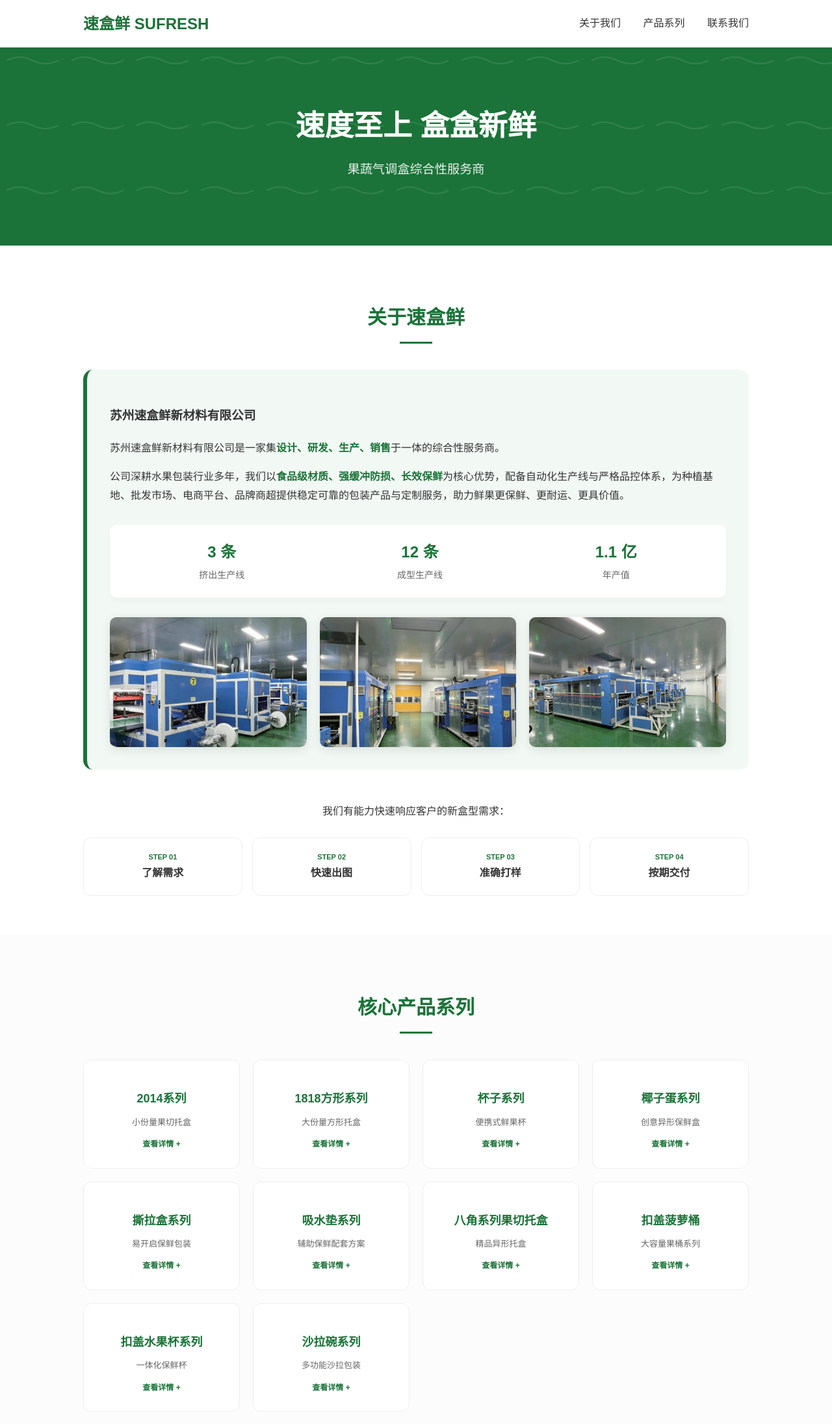
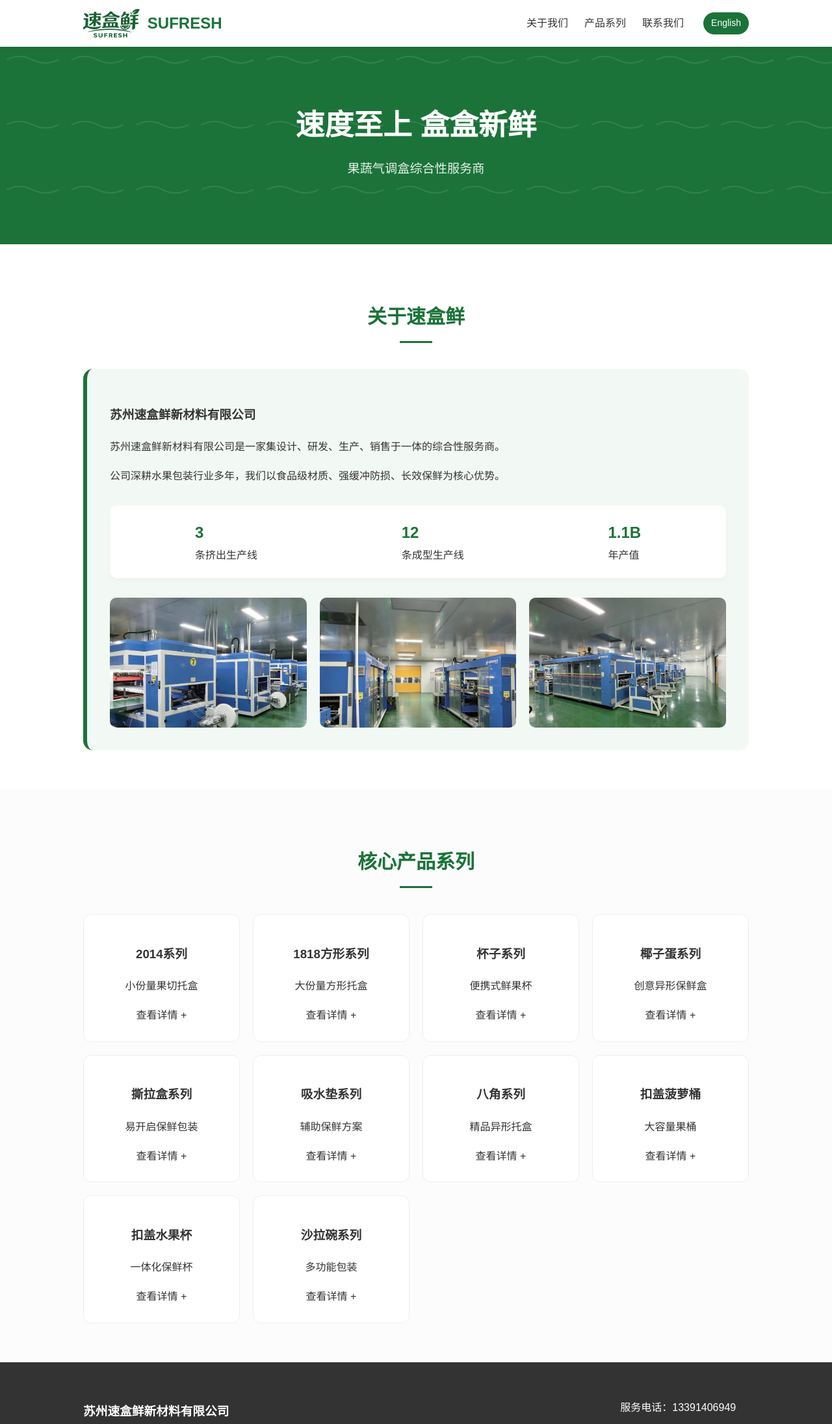
Before and after one commit to tshu9863/tshu9863.github.io, a plain HTML site: page sufresh-web/index.html in a window 1280 px wide. Shown: the top 2192 px of the page at 65% size. Drawn offline with Linux system fonts and the light colour scheme.

Commit message:
Add files via upload

```diff
--- a/sufresh-web/index.html
+++ b/sufresh-web/index.html
@@ -7,8 +7,8 @@
     <style>
         /* --- 全局样式 & 品牌色彩 --- */
         :root {
-            --primary-green: #1B7339; /* 品牌主绿 */
-            --light-green: #f2f9f4;   /* 浅绿背景 */
+            --primary-green: #1B7339;
+            --light-green: #f2f9f4;
             --text-dark: #333;
             --text-gray: #666;
             --transition: all 0.3s ease;
@@ -25,7 +25,7 @@
         /* --- 导航栏 --- */
         header {
             background: #fff;
-            padding: 15px 10%;
+            padding: 12px 10%;
             display: flex;
             justify-content: space-between;
             align-items: center;
@@ -34,9 +34,38 @@
             top: 0;
             z-index: 1000;
         }
-        .logo { font-size: 24px; font-weight: bold; color: var(--primary-green); text-decoration: none; }
-        nav a { margin-left: 30px; text-decoration: none; color: var(--text-dark); font-weight: 500; transition: var(--transition); }
+
+        /* Logo 容器 */
+        .logo-wrapper {
+            display: flex;
+            align-items: center;
+            text-decoration: none;
+            gap: 12px;
+        }
+        .logo-img {
+            height: 48px; /* 调整后的专业高度 */
+            width: auto;
+            object-fit: contain;
+        }
+        .logo-text {
+            font-size: 24px;
+            font-weight: bold;
+            color: var(--primary-green);
+            margin: 0;
+        }
+
+        nav { display: flex; align-items: center; }
+        nav a { margin-left: 25px; text-decoration: none; color: var(--text-dark); font-weight: 500; transition: var(--transition); cursor: pointer; }
         nav a:hover { color: var(--primary-green); }
+
+        .lang-switch {
+            background: var(--primary-green);
+            color: white !important;
+            padding: 4px 12px;
+            border-radius: 20px;
+            font-size: 14px;
+            margin-left: 30px;
+        }
 
         /* --- Hero 区域 --- */
         .hero {
@@ -49,13 +78,12 @@
         .hero h1 { font-size: 2.8rem; margin: 0; }
         .hero p { font-size: 1.2rem; opacity: 0.9; margin-top: 10px; }
 
-        /* --- 通用板块设置 --- */
+        /* --- 通用板块 --- */
         section { padding: 60px 10%; }
         .section-title { text-align: center; margin-bottom: 40px; color: var(--primary-green); }
         .section-title h2 { font-size: 30px; margin-bottom: 10px; }
         .section-title::after { content: ""; width: 50px; height: 3px; background: var(--primary-green); display: block; margin: 0 auto; }
 
-        /* --- 关于我们板块 --- */
         .about-content {
             max-width: 1000px;
             margin: 0 auto;
@@ -64,9 +92,7 @@
             border-radius: 15px;
             border-left: 6px solid var(--primary-green);
         }
-        .highlight { color: var(--primary-green); font-weight: bold; }
 
-        /* 规模数据样式 */
         .factory-stats {
             display: flex;
             justify-content: space-around;
@@ -76,11 +102,8 @@
             border-radius: 10px;
             box-shadow: 0 4px 10px rgba(0,0,0,0.03);
         }
-        .stat-item { text-align: center; }
         .stat-value { display: block; font-size: 24px; font-weight: bold; color: var(--primary-green); }
-        .stat-label { font-size: 14px; color: #666; }
 
-        /* 关于我们-图片组 */
         .about-images {
             display: grid;
             grid-template-columns: repeat(auto-fit, minmax(250px, 1fr));
@@ -88,33 +111,18 @@
             margin-top: 30px;
         }
         .about-images img {
-            width: 100%;
-            height: 200px;
-            object-fit: cover;
-            border-radius: 10px;
-            box-shadow: 0 4px 15px rgba(0,0,0,0.1);
+            width: 100%; height: 200px; object-fit: cover; border-radius: 10px;
         }
 
-        /* 响应流程 */
-        .step-section { margin-top: 50px; text-align: center; }
         .steps-grid {
             display: grid;
             grid-template-columns: repeat(auto-fit, minmax(140px, 1fr));
             gap: 15px;
             margin-top: 25px;
         }
-        .step-card {
-            background: #fff;
-            padding: 20px;
-            border-radius: 12px;
-            border: 1px solid #eee;
-            transition: var(--transition);
-        }
-        .step-card:hover { transform: translateY(-5px); border-color: var(--primary-green); }
-        .step-num { font-size: 11px; color: var(--primary-green); font-weight: bold; display: block; }
-        .step-name { font-weight: bold; font-size: 16px; }
+        .step-card { background: #fff; padding: 20px; border-radius: 12px; border: 1px solid #eee; text-align: center; }
 
-        /* --- 产品系列板块 --- */
+        /* --- 产品系列 --- */
         #products { background-color: #fcfcfc; }
         .product-grid {
             display: grid;
@@ -122,146 +130,85 @@
             gap: 20px;
         }
         .card {
-            background: #fff;
-            border: 1px solid #eee;
-            padding: 25px;
-            border-radius: 12px;
-            text-align: center;
-            cursor: pointer;
-            transition: var(--transition);
+            background: #fff; border: 1px solid #eee; padding: 25px; border-radius: 12px;
+            text-align: center; cursor: pointer; transition: var(--transition);
         }
-        .card:hover {
-            transform: translateY(-8px);
-            border-color: var(--primary-green);
-            box-shadow: 0 8px 20px rgba(0,0,0,0.08);
-        }
-        .card h3 { color: var(--primary-green); margin-bottom: 8px; font-size: 18px; }
-        .card p { font-size: 13px; color: #666; margin: 0; }
-        .view-btn { color: var(--primary-green); font-size: 12px; font-weight: bold; margin-top: 12px; display: block; }
+        .card:hover { transform: translateY(-8px); border-color: var(--primary-green); }
 
-        /* --- 弹窗 (Modal) --- */
+        /* --- 弹窗 --- */
         .modal {
-            display: none;
-            position: fixed;
-            z-index: 2000;
-            left: 0; top: 0; width: 100%; height: 100%;
-            background: rgba(0,0,0,0.85);
-            justify-content: center;
-            align-items: center;
+            display: none; position: fixed; z-index: 2000; left: 0; top: 0; width: 100%; height: 100%;
+            background: rgba(0,0,0,0.85); justify-content: center; align-items: center;
         }
         .modal-content {
-            background: white;
-            padding: 25px;
-            border-radius: 15px;
-            max-width: 500px;
-            width: 85%;
-            text-align: center;
-            position: relative;
+            background: white; padding: 25px; border-radius: 15px; max-width: 500px; width: 85%;
+            text-align: center; position: relative;
         }
-        .modal-content img { width: 100%; border-radius: 8px; margin: 15px 0; border: 1px solid #f0f0f0; }
-        .close-btn { position: absolute; right: 15px; top: 10px; font-size: 26px; cursor: pointer; color: #aaa; }
+        .modal-content img { width: 100%; border-radius: 8px; margin: 15px 0; }
 
-        /* --- 页脚 --- */
-        footer { background: #333; color: white; padding: 40px 10%; text-align: center; }
-        .footer-info { display: flex; justify-content: space-between; flex-wrap: wrap; text-align: left; }
+        footer { background: #333; color: white; padding: 40px 10%; }
+        .footer-info { display: flex; justify-content: space-between; flex-wrap: wrap; }
 
         @media (max-width: 768px) {
-            .steps-grid { grid-template-columns: 1fr 1fr; }
-            .footer-info { flex-direction: column; text-align: center; }
-            .factory-stats { flex-direction: column; gap: 15px; }
+            header { padding: 15px 5%; flex-direction: column; gap: 10px; }
+            .logo-img { height: 35px; }
+            nav a { margin-left: 15px; font-size: 14px; }
         }
     </style>
 </head>
 <body>
 
     <header>
-        <a href="#" class="logo">速盒鲜 SUFRESH</a>
+        <a href="#" class="logo-wrapper">
+            <img src="images/logo.png" alt="SUFRESH Logo" class="logo-img">
+            <span class="logo-text">SUFRESH</span>
+        </a>
         <nav>
-            <a href="#about">关于我们</a>
-            <a href="#products">产品系列</a>
-            <a href="#contact">联系我们</a>
+            <a href="#about" data-key="nav-about">关于我们</a>
+            <a href="#products" data-key="nav-products">产品系列</a>
+            <a href="#contact" data-key="nav-contact">联系我们</a>
+            <a onclick="toggleLanguage()" class="lang-switch" id="langBtn">English</a>
         </nav>
     </header>
 
     <section class="hero">
-        <h1>速度至上 盒盒新鲜</h1>
-        <p>果蔬气调盒综合性服务商</p>
+        <h1 data-key="hero-title">速度至上 盒盒新鲜</h1>
+        <p data-key="hero-subtitle">果蔬气调盒综合性服务商</p>
     </section>
 
     <section id="about">
-        <div class="section-title"><h2>关于速盒鲜</h2></div>
+        <div class="section-title"><h2 data-key="about-title">关于速盒鲜</h2></div>
         <div class="about-content">
-            <h3>苏州速盒鲜新材料有限公司</h3>
-            <p>苏州速盒鲜新材料有限公司是一家集<span class="highlight">设计、研发、生产、销售</span>于一体的综合性服务商。</p>
-            <p>公司深耕水果包装行业多年，我们以<span class="highlight">食品级材质、强缓冲防损、长效保鲜</span>为核心优势，配备自动化生产线与严格品控体系，为种植基地、批发市场、电商平台、品牌商超提供稳定可靠的包装产品与定制服务，助力鲜果更保鲜、更耐运、更具价值。</p>
+            <h3 data-key="comp-name">苏州速盒鲜新材料有限公司</h3>
+            <p data-key="comp-desc">苏州速盒鲜新材料有限公司是一家集设计、研发、生产、销售于一体的综合性服务商。</p>
+            <p data-key="comp-detail">公司深耕水果包装行业多年，我们以食品级材质、强缓冲防损、长效保鲜为核心优势。</p>
 
             <div class="factory-stats">
                 <div class="stat-item">
-                    <span class="stat-value">3 条</span>
-                    <span class="stat-label">挤出生产线</span>
+                    <span class="stat-value">3</span>
+                    <span class="stat-label" data-key="stat-1">条挤出生产线</span>
                 </div>
                 <div class="stat-item">
-                    <span class="stat-value">12 条</span>
-                    <span class="stat-label">成型生产线</span>
+                    <span class="stat-value">12</span>
+                    <span class="stat-label" data-key="stat-2">条成型生产线</span>
                 </div>
                 <div class="stat-item">
-                    <span class="stat-value">1.1 亿</span>
-                    <span class="stat-label">年产值</span>
+                    <span class="stat-value">1.1B</span>
+                    <span class="stat-label" data-key="stat-3">年产值</span>
                 </div>
             </div>
 
             <div class="about-images">
-                <img src="images/about-factory-1.jpg" alt="生产车间">
-                <img src="images/about-factory-2.jpg" alt="自动化产线">
-                <img src="images/about-factory-3.jpg" alt="公司外景">
-            </div>
-        </div>
-
-        <div class="step-section">
-            <p>我们有能力快速响应客户的新盒型需求：</p>
-            <div class="steps-grid">
-                <div class="step-card"><span class="step-num">STEP 01</span><div class="step-name">了解需求</div></div>
-                <div class="step-card"><span class="step-num">STEP 02</span><div class="step-name">快速出图</div></div>
-                <div class="step-card"><span class="step-num">STEP 03</span><div class="step-name">准确打样</div></div>
-                <div class="step-card"><span class="step-num">STEP 04</span><div class="step-name">按期交付</div></div>
+                <img src="images/about-factory-1.jpg" alt="Factory">
+                <img src="images/about-factory-2.jpg" alt="Production">
+                <img src="images/about-factory-3.jpg" alt="Exterior">
             </div>
         </div>
     </section>
 
     <section id="products">
-        <div class="section-title"><h2>核心产品系列</h2></div>
-        <div class="product-grid">
-            <div class="card" onclick="openModal('2014系列', '适用于果切、精品果包装，规格150g-600g。')">
-                <h3>2014系列</h3><p>小份量果切托盒</p><span class="view-btn">查看详情 +</span>
-            </div>
-            <div class="card" onclick="openModal('1818方形系列', '仓储式超市首选方案，支持多格定制。')">
-                <h3>1818方形系列</h3><p>大份量方形托盒</p><span class="view-btn">查看详情 +</span>
-            </div>
-            <div class="card" onclick="openModal('杯子系列', '适用于圣女果、蓝莓等颗粒果实，携带方便。')">
-                <h3>杯子系列</h3><p>便携式鲜果杯</p><span class="view-btn">查看详情 +</span>
-            </div>
-            <div class="card" onclick="openModal('椰子蛋系列', '异形果品专用，贴合度高，防止晃动损坏。')">
-                <h3>椰子蛋系列</h3><p>创意异形保鲜盒</p><span class="view-btn">查看详情 +</span>
-            </div>
-            <div class="card" onclick="openModal('撕拉盒系列', '人性化易拆设计，提升终端消费者开盒体验。')">
-                <h3>撕拉盒系列</h3><p>易开启保鲜包装</p><span class="view-btn">查看详情 +</span>
-            </div>
-            <div class="card" onclick="openModal('吸水垫系列', '高效吸水，抑制霉菌，延长果蔬保鲜期。')">
-                <h3>吸水垫系列</h3><p>辅助保鲜配套方案</p><span class="view-btn">查看详情 +</span>
-            </div>
-            <div class="card" onclick="openModal('八角系列果切托盒', '独特八角造型，提升产品档次，结构稳固。')">
-                <h3>八角系列果切托盒</h3><p>精品异形托盒</p><span class="view-btn">查看详情 +</span>
-            </div>
-            <div class="card" onclick="openModal('扣盖菠萝桶', '大容量密封设计，适合切块菠萝或混合果桶。')">
-                <h3>扣盖菠萝桶</h3><p>大容量果桶系列</p><span class="view-btn">查看详情 +</span>
-            </div>
-            <div class="card" onclick="openModal('扣盖水果杯系列', '配套严密扣盖，防漏保鲜，适合商超即食场景。')">
-                <h3>扣盖水果杯系列</h3><p>一体化保鲜杯</p><span class="view-btn">查看详情 +</span>
-            </div>
-            <div class="card" onclick="openModal('沙拉碗系列', '宽口径设计，满足鲜果或蔬菜沙拉的包装需求。')">
-                <h3>沙拉碗系列</h3><p>多功能沙拉包装</p><span class="view-btn">查看详情 +</span>
-            </div>
-        </div>
+        <div class="section-title"><h2 data-key="prod-section-title">核心产品系列</h2></div>
+        <div class="product-grid" id="productGrid"></div>
     </section>
 
     <div id="prodModal" class="modal" onclick="closeModal()">
@@ -269,50 +216,98 @@
             <span class="close-btn" onclick="closeModal()">&times;</span>
             <h2 id="modalTitle" style="color: var(--primary-green); margin-bottom: 5px;"></h2>
             <p id="modalDesc" style="color: #666; font-size: 14px;"></p>
-            <img id="modalImg" src="" alt="产品图片">
-            <button onclick="closeModal()" style="background: var(--primary-green); color:white; border:none; padding:8px 25px; border-radius:5px; cursor:pointer;">返回列表</button>
+            <img id="modalImg" src="" alt="Product">
+            <button onclick="closeModal()" data-key="modal-close" style="background: var(--primary-green); color:white; border:none; padding:8px 25px; border-radius:5px; cursor:pointer;">返回列表</button>
         </div>
     </div>
 
     <footer id="contact">
         <div class="footer-info">
             <div>
-                <h3>苏州速盒鲜新材料有限公司</h3>
-                <p>地址：江苏省苏州市吴江区黎里镇国赵路259号</p>
+                <h3 data-key="comp-name">苏州速盒鲜新材料有限公司</h3>
+                <p data-key="footer-addr">地址：江苏省苏州市吴江区黎里镇国赵路259号</p>
             </div>
             <div>
-                <p>服务电话：13391406949</p>
-                <p>邮箱：785198487@qq.com</p>
+                <p data-key="footer-tel">服务电话：13391406949</p>
+                <p>Email: 785198487@qq.com</p>
             </div>
         </div>
-        <p style="margin-top: 30px; font-size: 12px; opacity: 0.5;">© 2024 速盒鲜 SUFRESH. All Rights Reserved.</p>
+        <p style="margin-top: 30px; font-size: 12px; opacity: 0.5; text-align: center;">© 2024 SUFRESH. All Rights Reserved.</p>
     </footer>
 
     <script>
-        function openModal(title, desc) {
-            document.getElementById('modalTitle').innerText = title;
-            document.getElementById('modalDesc').innerText = desc;
+        let currentLang = 'zh';
 
-            const imgMap = {
-                '2014系列': 'sufresh-2014-series.jpg',
-                '1818方形系列': 'sufresh-1818-square.jpg',
-                '杯子系列': 'sufresh-cup-series.jpg',
-                '椰子蛋系列': 'sufresh-coconut-egg.jpg',
-                '撕拉盒系列': 'sufresh-tear-box.jpg',
-                '吸水垫系列': 'sufresh-absorbent-pad.jpg',
-                '八角系列果切托盒': 'sufresh-octagon-fruit-box.jpg',
-                '扣盖菠萝桶': 'sufresh-pineapple-bucket-with-lid.jpg',
-                '扣盖水果杯系列': 'sufresh-fruit-cup-with-lid.jpg',
-                '沙拉碗系列': 'sufresh-salad-bowl-series.jpg'
-            };
+        const i18n = {
+            zh: {
+                'nav-about': '关于我们', 'nav-products': '产品系列', 'nav-contact': '联系我们',
+                'hero-title': '速度至上 盒盒新鲜', 'hero-subtitle': '果蔬气调盒综合性服务商',
+                'about-title': '关于速盒鲜', 'comp-name': '苏州速盒鲜新材料有限公司',
+                'comp-desc': '苏州速盒鲜新材料有限公司是一家集设计、研发、生产、销售于一体的综合性服务商。',
+                'comp-detail': '深耕水果包装行业多年，以食品级材质、强缓冲防损、长效保鲜为核心优势。',
+                'stat-1': '条挤出生产线', 'stat-2': '条成型生产线', 'stat-3': '年产值',
+                'prod-section-title': '核心产品系列', 'modal-close': '返回列表',
+                'footer-addr': '地址：江苏省苏州市吴江区黎里镇国赵路259号',
+                'footer-tel': '服务电话：13391406949', 'view-btn': '查看详情 +'
+            },
+            en: {
+                'nav-about': 'About Us', 'nav-products': 'Products', 'nav-contact': 'Contact',
+                'hero-title': 'Speed & Freshness', 'hero-subtitle': 'Integrated Provider of Fruit Packaging',
+                'about-title': 'About SUFRESH', 'comp-name': 'Suzhou Sufresh New Material Co., Ltd.',
+                'comp-desc': 'Specializing in design, R&D, production, and sales.',
+                'comp-detail': 'Years of expertise, focusing on food-grade materials and long-lasting freshness.',
+                'stat-1': 'Extrusion Lines', 'stat-2': 'Forming Lines', 'stat-3': 'Annual Value',
+                'prod-section-title': 'Product Series', 'modal-close': 'Back',
+                'footer-addr': 'No.259 Guozhao Rd, Wujiang, Suzhou',
+                'footer-tel': 'Tel: +86 13391406949', 'view-btn': 'Details +'
+            }
+        };
 
-            document.getElementById('modalImg').src = 'images/' + (imgMap[title] || 'default.jpg');
+        const products = [
+            { id: '2014', zh: ['2014系列', '小份量果切托盒', '适用于果切、精品果包装。'], en: ['2014 Series', 'Small Tray', 'Ideal for fruit cuts.'], img: 'sufresh-2014-series.jpg' },
+            { id: '1818', zh: ['1818方形系列', '大份量方形托盒', '仓储式超市首选方案。'], en: ['1818 Square', 'Large Tray', 'Best for warehouse clubs.'], img: 'sufresh-1818-square.jpg' },
+            { id: 'cup', zh: ['杯子系列', '便携式鲜果杯', '适用于圣女果、蓝莓。'], en: ['Cup Series', 'Portable Cup', 'Perfect for berries.'], img: 'sufresh-cup-series.jpg' },
+            { id: 'coconut', zh: ['椰子蛋系列', '创意异形保鲜盒', '异形果品专用。'], en: ['Coconut Egg', 'Special Shape', 'Designed for unique fruits.'], img: 'sufresh-coconut-egg.jpg' },
+            { id: 'tear', zh: ['撕拉盒系列', '易开启保鲜包装', '提升开盒体验。'], en: ['Tear Box', 'Easy-Open', 'User-friendly design.'], img: 'sufresh-tear-box.jpg' },
+            { id: 'pad', zh: ['吸水垫系列', '辅助保鲜方案', '高效吸水，抑制霉菌。'], en: ['Absorbent Pad', 'Helper', 'Inhibits mold effectively.'], img: 'sufresh-absorbent-pad.jpg' },
+            { id: 'octagon', zh: ['八角系列', '精品异形托盒', '提升档次。'], en: ['Octagon Series', 'Premium Tray', 'Unique octagon shape.'], img: 'sufresh-octagon-fruit-box.jpg' },
+            { id: 'pineapple', zh: ['扣盖菠萝桶', '大容量果桶', '适合切块菠萝。'], en: ['Pineapple Bucket', 'Large Capacity', 'For pineapple chunks.'], img: 'sufresh-pineapple-bucket-with-lid.jpg' },
+            { id: 'fruitcup', zh: ['扣盖水果杯', '一体化保鲜杯', '防漏即食方案。'], en: ['Lidded Cup', 'All-in-one', 'Leak-proof design.'], img: 'sufresh-fruit-cup-with-lid.jpg' },
+            { id: 'salad', zh: ['沙拉碗系列', '多功能包装', '满足果蔬沙拉。'], en: ['Salad Bowl', 'Salad Series', 'For fruit/veg salads.'], img: 'sufresh-salad-bowl-series.jpg' }
+        ];
+
+        function renderProducts() {
+            const grid = document.getElementById('productGrid');
+            grid.innerHTML = products.map(p => `
+                <div class="card" onclick="openModal('${p.id}')">
+                    <h3>${p[currentLang][0]}</h3>
+                    <p>${p[currentLang][1]}</p>
+                    <span class="view-btn">${i18n[currentLang]['view-btn']}</span>
+                </div>
+            `).join('');
+        }
+
+        function toggleLanguage() {
+            currentLang = currentLang === 'zh' ? 'en' : 'zh';
+            document.getElementById('langBtn').innerText = currentLang === 'zh' ? 'English' : '中文';
+            document.querySelectorAll('[data-key]').forEach(el => {
+                const key = el.getAttribute('data-key');
+                if (i18n[currentLang][key]) el.innerText = i18n[currentLang][key];
+            });
+            renderProducts();
+        }
+
+        function openModal(id) {
+            const p = products.find(item => item.id === id);
+            document.getElementById('modalTitle').innerText = p[currentLang][0];
+            document.getElementById('modalDesc').innerText = p[currentLang][2];
+            document.getElementById('modalImg').src = 'images/' + p.img;
             document.getElementById('prodModal').style.display = 'flex';
         }
 
-        function closeModal() {
-            document.getElementById('prodModal').style.display = 'none';
-        }
+        function closeModal() { document.getElementById('prodModal').style.display = 'none'; }
+
+        renderProducts();
     </script>
 </body>
 </html>
```
Also changed, not shown: sufresh-web/images/logo.png (added), sufresh-web/images/sufresh-1818-square.jpg (added), sufresh-web/images/sufresh-coconut-egg.jpg (added), sufresh-web/images/sufresh-cup-series.jpg (added), sufresh-web/images/sufresh-tear-box.jpg (added).
